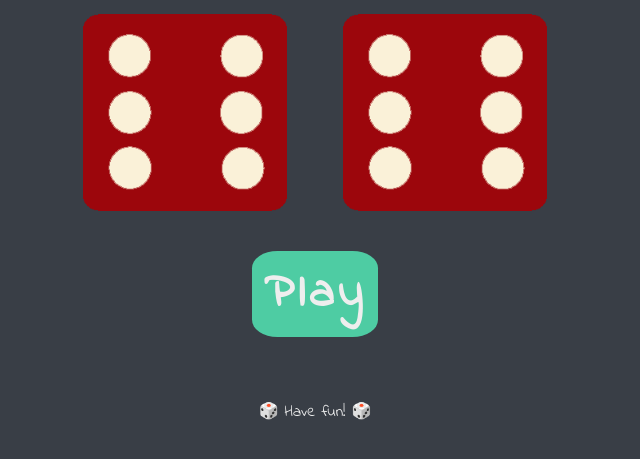
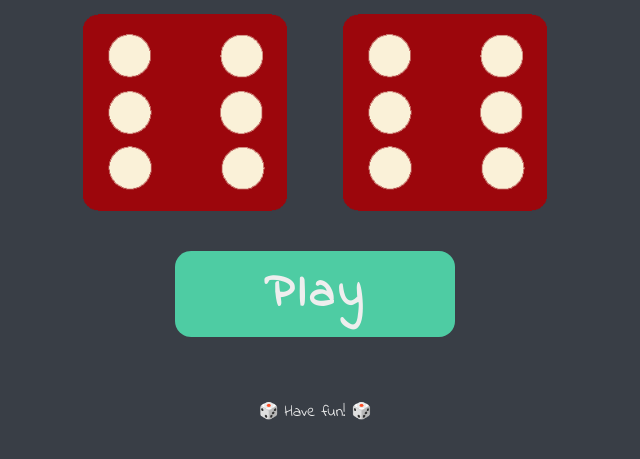
Before and after one commit to MzRadwan/Dicee-Game, a plain HTML site: page index.html in a window 1280 px wide. Shown: the part 321-780 px from the top of the page, without its empty margins (325-965 px from the left). Drawn offline with Linux system fonts and the light colour scheme.

Commit message:
Button styles and behaviour added/updated

```diff
--- a/index.js
+++ b/index.js
@@ -10,4 +10,6 @@ document.getElementsByTagName("button")[0].addEventListener("click", function()
   } else if (randomNumber1 === randomNumber2) {
     document.querySelector("h1").innerHTML = "Draw!";
   }
+
+  this.innerHTML = "Play again";
 });
--- a/styles.css
+++ b/styles.css
@@ -37,8 +37,9 @@ button {
     display: block;
     margin: 2rem auto 0 auto;
     border-style: none;
-    border-radius: 20%;
-    padding: 8px 12px;
+    border-radius: 16px;
+    width: 280px;
+    padding: 8px 0;
     color: #EEEEEE;
     font-size: 3rem;
     background-color: #4ECCA3;
```
